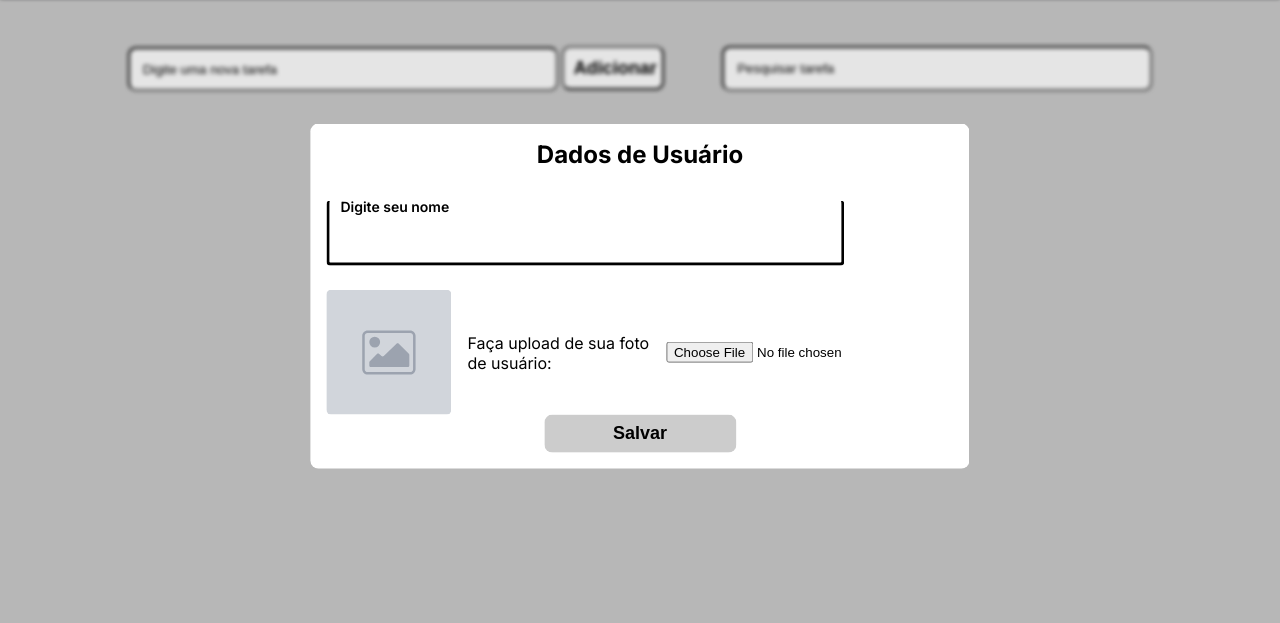
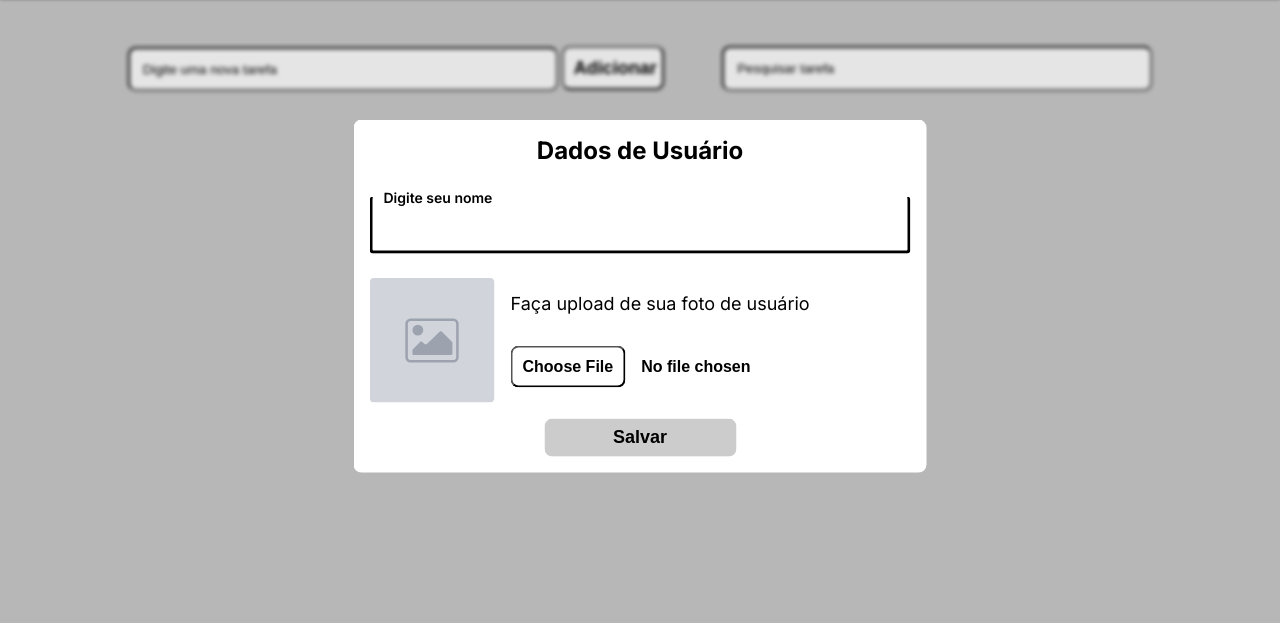
Before and after one commit to vitoraugust9/to-do-list, a website: page index.html in a window 1280 px wide. Shown: the part 104-727 px from the top of the page. Drawn offline with Linux system fonts and the light colour scheme.

Commit message:
Adicionando ajustes no modal user informations

```diff
--- a/index.html
+++ b/index.html
@@ -75,7 +75,14 @@
       </div>
       <form id="userInformations" action="" method="post">
         <div id="inputName">
-          <input type="text" autocomplete="off" autocapitalize="on" name="userInputName" id="userInputName" required />
+          <input
+            type="text"
+            autocomplete="off"
+            autocapitalize="words"
+            name="userInputName"
+            id="userInputName"
+            required
+          />
           <label for="userInputName" id="labelUserInput">
             <span id="labelName">Digite seu nome</span>
           </label>
@@ -84,9 +91,12 @@
           <div id="imagePreview">
             <img src="/public/placeholder.svg" id="placeholderImage" />
           </div>
-          <label>Faça upload de sua foto de usuário:</label>
-          <input type="file" name="imagesInput" id="imagesInput" />
-          <p id="errorParagraph"></p>
+          <div class="file-upload">
+            <label id="imageInput">Faça upload de sua foto de usuário</label>
+            <div class="upload-archives">
+            <input type="file" name="imagesInput" id="imagesInput" />
+            </div>
+          </div>
         </div>
         <div id="saveDataContainer">
           <button type="submit" id="saveData">Salvar</button>
--- a/script/modalUserInfo.js
+++ b/script/modalUserInfo.js
@@ -1,6 +1,7 @@
 let bodyBlur = document.querySelector(".container");
 let headerBlur = document.querySelector(".blurHeader");
 let footerBlur = document.querySelector(".blurFooter");
+let userInputName = document.getElementById("userInputName");
 
 function setBlur() {
   bodyBlur.setAttribute("id", "blur");
@@ -14,10 +15,17 @@ function removeBlur() {
   footerBlur.removeAttribute("id", "blur");
 }
 
+userInputName.addEventListener("focus", () => {
+  userInputName.style.borderTop = "none";
+});
+
+userInputName.addEventListener("blur", () => {
+  userInputName.style.borderTop = "solid";
+});
+
 document.addEventListener("DOMContentLoaded", (event) => {
   let userInformationsForm = document.getElementById("userInformations");
   let showUserInformationsModal = document.getElementById("userData");
-
 
   showUserInformationsModal.showModal();
   setBlur();
@@ -31,6 +39,7 @@ document.addEventListener("DOMContentLoaded", (event) => {
     const userName = document.querySelector("#userName");
     const inputImage = document.getElementById("imagesInput");
 
+
     const userData = {
       name: inputName.value,
     };
--- a/styles/showInformationUserModal.css
+++ b/styles/showInformationUserModal.css
@@ -22,6 +22,7 @@
   font-weight: bold;
   padding: 0.4rem;
   width: 12rem;
+  margin-top: 1rem;
 }
 
 #inputName {
@@ -57,15 +58,12 @@
 }
 
 #userInputName {
-  font-size: 2rem;
-  width: 80%;
-  padding: 20px 5px 5px;
+  font-size: 1.3rem;
+  width: 100%;
+  padding: 20px 12px 10px;
   border: none;
   border-radius: 4px;
-  border-bottom: solid;
-  border-left: solid;
-  border-right: solid;
-  border-top: solid;
+  border: solid;
   margin-bottom: 1.5rem;
   margin-top: 1rem;
 }
@@ -73,7 +71,7 @@
 #labelName {
   position: absolute;
   left: 30px;
-  top: 100px;
+  top: 95px;
   transition: all 0.3 ease;
   font-weight: 500;
 }
@@ -95,6 +93,7 @@
   font-size: 14px;
   color: #000;
   font-weight: 600;
+  transition-duration: 1s;
 }
 
 #userInputName:focus + #labelUserInput #labelName::after,
@@ -102,6 +101,39 @@
   transform: translateX(0%);
 }
 
-#userInputName:focus {
-  border-top: none;
+#userInputName:not(:focus):not(:valid) + #labelUserInput #labelName {
+  transition-duration: 1s;
 }
+.file-upload {
+  display: flex;
+  flex-direction: column;
+  gap: 2rem;
+}
+
+.file-upload input[type="file"] {
+  font-weight: bold;
+  font-size: medium;
+  cursor: pointer;
+}
+
+.file-upload label {
+  display: inline-block;
+  font-size: large;
+}
+
+#imagesInput {
+  padding: 0;
+}
+
+.file-upload input[type="file"]::-webkit-file-upload-button {
+  padding: 10px;
+  border-radius: 8px;
+  background-color: transparent;
+  font-weight: bold;
+  margin-right: 1rem;
+  cursor: pointer;
+}
+.file-upload input[type="file"]::-webkit-file-upload-button:hover {
+  transform: scale(0.9);
+  transition: 1s;
+}
```
